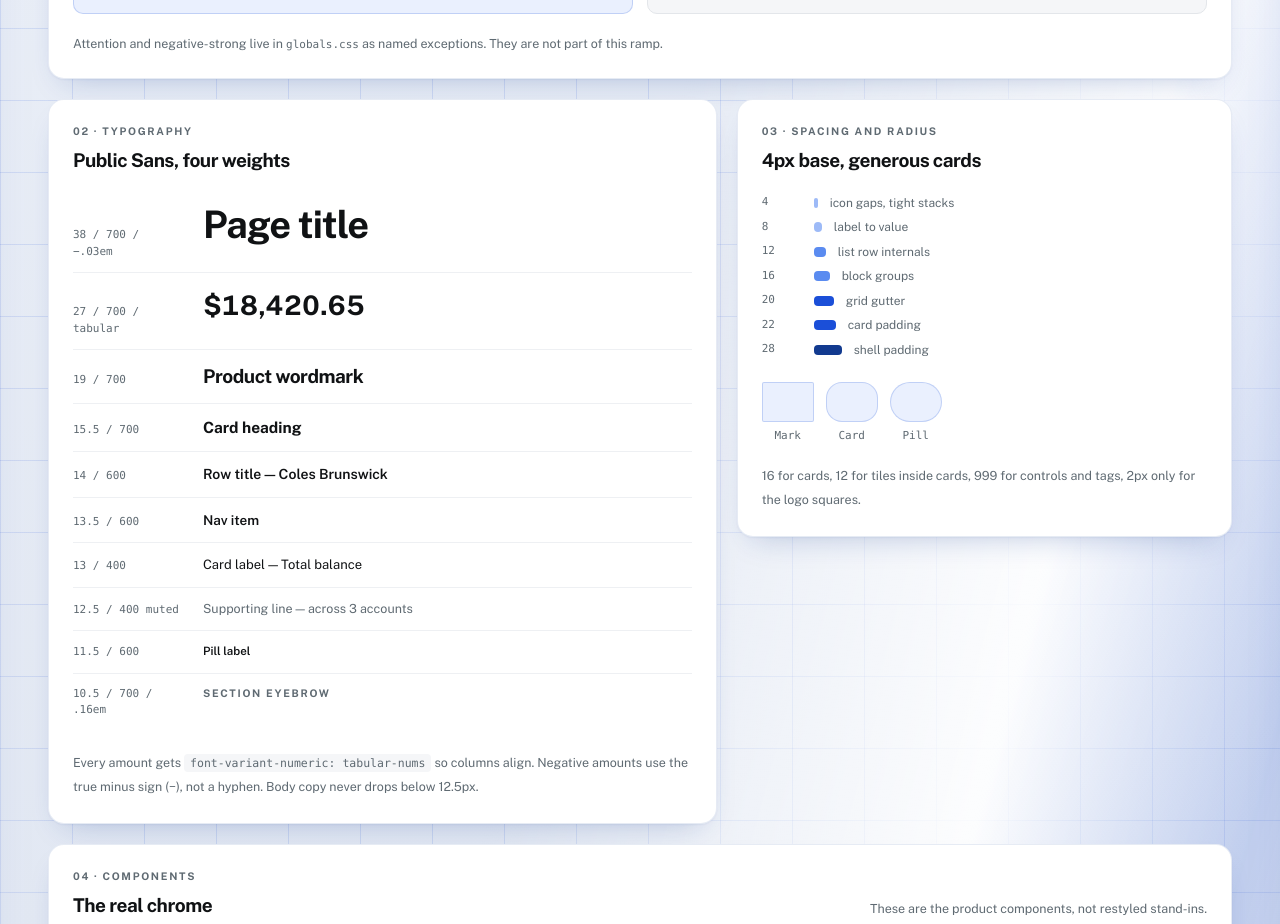
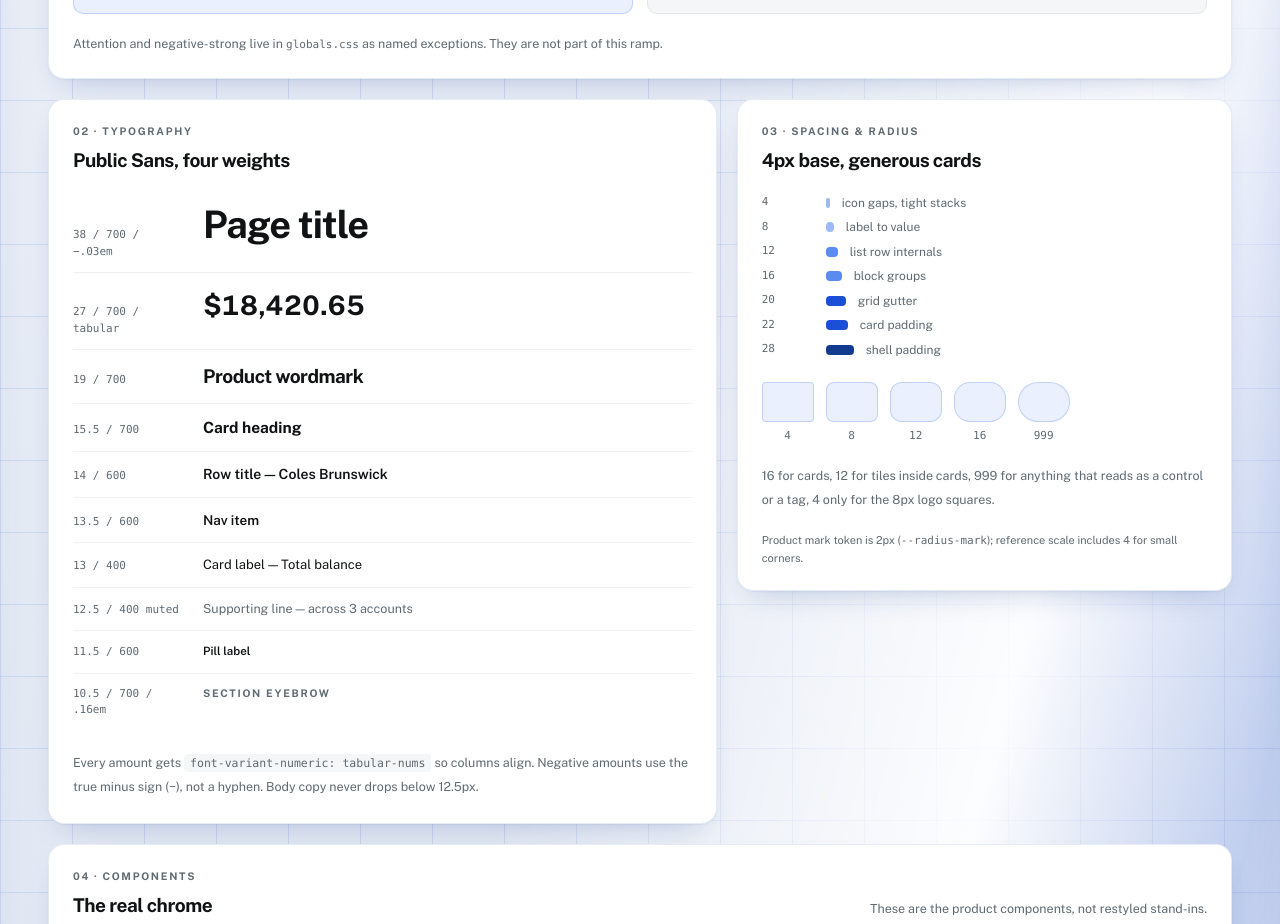
Before and after one commit to Cyphruszx/Bit-by-Bit, a Next.js app: page /design-system in a window 1280 px wide. Shown: the part 980-1904 px from the top of the page. Built offline with nearby package versions, Linux system fonts and the light colour scheme; no server answers.

Commit message:
Align Spacing & radius to the five-step reference scale.
Use px-width bars, labelled 4 / 8 / 12 / 16 / 999 radius tiles, and the reference note. Leave --radius-mark at 2px for product chrome.

Co-authored-by: Cyphruszx <Cyphruszx@users.noreply.github.com>

```diff
--- a/src/app/design-system/gallery.tsx
+++ b/src/app/design-system/gallery.tsx
@@ -7,7 +7,7 @@ import { SummaryCard } from "@/components/summary-card";
 import { useTheme } from "@/components/theme-store";
 import { formatAud, formatSignedAud } from "@/lib/format";
 import { TokenSwatch } from "./token-swatch";
-import { colourTokens, darkColourTokens, radiusTokens, spaceSamples } from "./tokens";
+import { colourTokens, darkColourTokens, radiusSamples, spaceSamples } from "./tokens";
 
 const primaryButton =
   "rounded-full bg-primary-strong px-4 py-2 text-[13px] font-bold text-on-primary disabled:opacity-35";
@@ -123,26 +123,33 @@ export function DesignSystemGallery() {
         </Section>
 
         <div className="grid gap-5">
-          <Section index="03" eyebrow="Spacing and radius" title="4px base, generous cards">
+          <Section index="03" eyebrow="Spacing & radius" title="4px base, generous cards">
             <div className="grid gap-2">
               {spaceSamples.map((sample) => (
                 <div key={sample.px} className="flex items-center gap-3">
-                  <span className="w-10 shrink-0 font-mono text-[11px] text-muted">{sample.px}</span>
+                  <span className="w-[52px] shrink-0 font-mono text-[11px] text-muted">{sample.px}</span>
                   <span className={`h-2.5 rounded-sm ${sample.barClass}`} />
                   <span className="text-xs text-muted">{sample.use}</span>
                 </div>
               ))}
             </div>
             <div className="flex items-end gap-3 pt-1">
-              {radiusTokens.map((token) => (
-                <div key={token.cssVar} className="grid justify-items-center gap-1.5">
-                  <div className={`h-10 w-[52px] border border-primary/20 bg-accent-surface ${token.className}`} />
-                  <span className="font-mono text-[11px] text-muted">{token.name}</span>
+              {radiusSamples.map((sample) => (
+                <div key={sample.label} className="grid justify-items-center gap-1.5">
+                  <div
+                    className={`h-10 w-[52px] border border-primary/20 bg-accent-surface ${sample.className}`}
+                  />
+                  <span className="font-mono text-[11px] text-muted">{sample.label}</span>
                 </div>
               ))}
             </div>
             <p className="text-[12.5px] leading-6 text-muted">
-              16 for cards, 12 for tiles inside cards, 999 for controls and tags, 2px only for the logo squares.
+              16 for cards, 12 for tiles inside cards, 999 for anything that reads as a control or a tag, 4 only for
+              the 8px logo squares.
+            </p>
+            <p className="text-[11px] text-muted">
+              Product mark token is 2px (<code className="font-mono">--radius-mark</code>); reference scale includes 4
+              for small corners.
             </p>
           </Section>
         </div>
--- a/src/app/design-system/tokens.ts
+++ b/src/app/design-system/tokens.ts
@@ -52,18 +52,20 @@ export const darkColourTokens: ColorToken[] = [
   { name: "Line", swatchClass: "bg-line-dashed", cssVar: "--color-line-dashed" },
 ];
 
-export const radiusTokens = [
-  { name: "Mark", cssVar: "--radius-mark", className: "rounded-[var(--radius-mark)]" },
-  { name: "Card", cssVar: "--radius-card", className: "rounded-[var(--radius-card)]" },
-  { name: "Pill", cssVar: "--radius-pill", className: "rounded-[var(--radius-pill)]" },
+export const radiusSamples = [
+  { label: "4", className: "rounded-[4px]" },
+  { label: "8", className: "rounded-[8px]" },
+  { label: "12", className: "rounded-[12px]" },
+  { label: "16", className: "rounded-[var(--radius-card)]", cssVar: "--radius-card" },
+  { label: "999", className: "rounded-[var(--radius-pill)]", cssVar: "--radius-pill" },
 ] as const;
 
 export const spaceSamples = [
-  { px: 4, barClass: "w-1 bg-chart-4", use: "icon gaps, tight stacks" },
-  { px: 8, barClass: "w-2 bg-chart-4", use: "label to value" },
-  { px: 12, barClass: "w-3 bg-secondary", use: "list row internals" },
-  { px: 16, barClass: "w-4 bg-secondary", use: "block groups" },
-  { px: 20, barClass: "w-5 bg-primary", use: "grid gutter" },
+  { px: 4, barClass: "w-[4px] bg-chart-4", use: "icon gaps, tight stacks" },
+  { px: 8, barClass: "w-[8px] bg-chart-4", use: "label to value" },
+  { px: 12, barClass: "w-[12px] bg-secondary", use: "list row internals" },
+  { px: 16, barClass: "w-[16px] bg-secondary", use: "block groups" },
+  { px: 20, barClass: "w-[20px] bg-primary", use: "grid gutter" },
   { px: 22, barClass: "w-[22px] bg-primary", use: "card padding" },
-  { px: 28, barClass: "w-7 bg-primary-strong", use: "shell padding" },
+  { px: 28, barClass: "w-[28px] bg-primary-strong", use: "shell padding" },
 ] as const;
```
Also changed, not shown: 1 other file (tests, documents, lock files or other folders).
